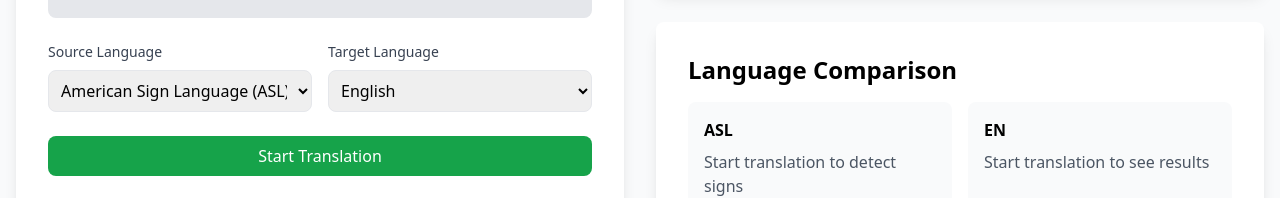
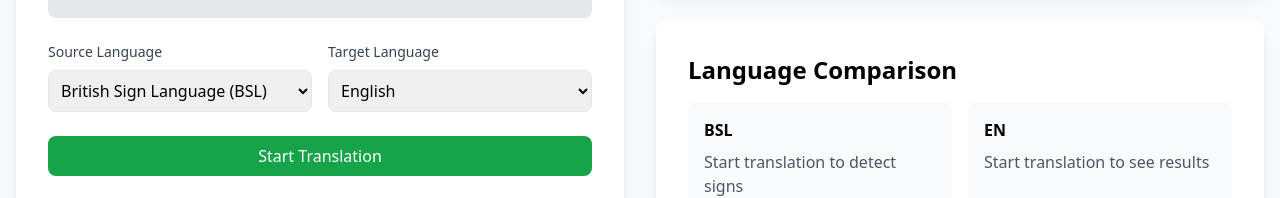
Before and after one commit to dhvanithakkar/GestureConnect, a React (Vite) app in the folder frontend/: page /sign-language in a window 1280 px wide. Shown: the part 744-942 px from the top of the page. Built offline with nearby package versions, Linux system fonts and the light colour scheme.

Commit message:
What we presented.

```diff
--- a/frontend/src/components/EmotionDetectionStream.tsx
+++ b/frontend/src/components/EmotionDetectionStream.tsx
@@ -309,7 +309,7 @@ const EmotionDetector: React.FC = () => {
           {emotions.map((emotion, index) => (
             <div
               key={index}
-              className="absolute border-2 border-green-500 flex items-center justify-center"
+              // className="absolute border-2 border-green-500 flex items-center justify-center"
               style={{
                 left: `${emotion.x}px`,
                 top: `${emotion.y}px`,
--- a/frontend/src/components/SignLanguageDetection.tsx
+++ b/frontend/src/components/SignLanguageDetection.tsx
@@ -326,7 +326,7 @@ const SignLanguageDetector: React.FC = () => {
                     {signs.map((sign, index) => (
                       <div
                         key={index}
-                        className="absolute border-2 border-blue-500 flex items-center"
+                        // className="absolute border-2 border-blue-500 flex items-center"
                         style={{
                           left: `${sign.x}px`,
                           top: `${sign.y}px`,
@@ -372,7 +372,7 @@ const SignLanguageDetector: React.FC = () => {
                   onChange={(e) => setSelectedLanguage(e.target.value)}
                 >
                   <option value="isl">Indian Sign Language (ISL)</option>
-                  <option value="asl">American Sign Language (ASL)</option>
+                  <option value="isl">American Sign Language (ASL)</option>
                   <option value="bsl">British Sign Language (BSL)</option>
                 </select>
               </div>
--- a/frontend/src/pages/Home.tsx
+++ b/frontend/src/pages/Home.tsx
@@ -8,9 +8,9 @@ const Home = () => {
       <div className="max-w-7xl mx-auto px-4 py-12">
         <div className="text-center mb-16">
           <h1 className="text-4xl font-bold text-gray-900 mb-4">
-            AI-Powered Accessibility Solutions
+            Gesture Connect
           </h1>
-          <p className="text-xl text-gray-600 max-w-3xl mx-auto">
+          <p className="text-xl text-gray-600 max-w-4xl mx-auto">
             Empowering communication and understanding through cutting-edge artificial intelligence
           </p>
         </div>
--- a/frontend/src/pages/SignLanguage.tsx
+++ b/frontend/src/pages/SignLanguage.tsx
@@ -31,7 +31,7 @@ const SignLanguageApp: React.FC = () => {
   // Primary state
   const [mode, setMode] = useState<'signToText' | 'textToSign'>('signToText');
   const [inputMethod, setInputMethod] = useState<'camera' | 'upload'>('camera');
-  const [selectedLanguage, setSelectedLanguage] = useState<string>('asl');
+  const [selectedLanguage, setSelectedLanguage] = useState<string>('bsl');
   const [targetLanguage, setTargetLanguage] = useState<string>('en');
   const [translatedText, setTranslatedText] = useState<string>('');
   const [isTranslating, setIsTranslating] = useState<boolean>(false);
@@ -430,7 +430,7 @@ const SignLanguageApp: React.FC = () => {
                         signs.map((sign, index) => (
                           <div
                             key={index}
-                            className="absolute border-2 border-blue-500 flex items-center"
+                            // className="absolute border-2 border-blue-500 flex items-center"
                             style={{
                               left: `${sign.x}px`,
                               top: `${sign.y}px`,
@@ -476,7 +476,7 @@ const SignLanguageApp: React.FC = () => {
                     value={selectedLanguage}
                     onChange={(e) => setSelectedLanguage(e.target.value)}
                   >
-                    <option value="asl">American Sign Language (ASL)</option>
+                    <option value="isl">American Sign Language (ASL)</option>
                     <option value="bsl">British Sign Language (BSL)</option>
                     <option value="isl">Indian Sign Language (ISL)</option>
                   </select>
@@ -535,7 +535,7 @@ const SignLanguageApp: React.FC = () => {
                     value={selectedLanguage}
                     onChange={(e) => setSelectedLanguage(e.target.value)}
                   >
-                    <option value="asl">American Sign Language (ASL)</option>
+                    <option value="isl">American Sign Language (ASL)</option>
                     <option value="bsl">British Sign Language (BSL)</option>
                     <option value="isl">Indian Sign Language (ISL)</option>
                   </select>
--- a/frontend/src/pages/SpeechToText.tsx
+++ b/frontend/src/pages/SpeechToText.tsx
@@ -183,13 +183,12 @@ const SpeechToText = () => {
           <div className="bg-white rounded-lg shadow-lg p-8">
             <div className="flex flex-col items-center justify-center space-y-6">
               <div
-                className={`w-32 h-32 rounded-full flex items-center justify-center cursor-pointer transition-all ${
-                  isRecording
+                className={`w-32 h-32 rounded-full flex items-center justify-center cursor-pointer transition-all ${isRecording
                     ? "bg-red-100 text-red-600 animate-pulse"
                     : isProcessing
                       ? "bg-yellow-100 text-yellow-600"
                       : "bg-gray-100 text-gray-600 hover:bg-gray-200"
-                }`}
+                  }`}
                 onClick={toggleRecording}
                 aria-label={isRecording ? "Stop recording" : "Start recording"}
                 role="button"
```
